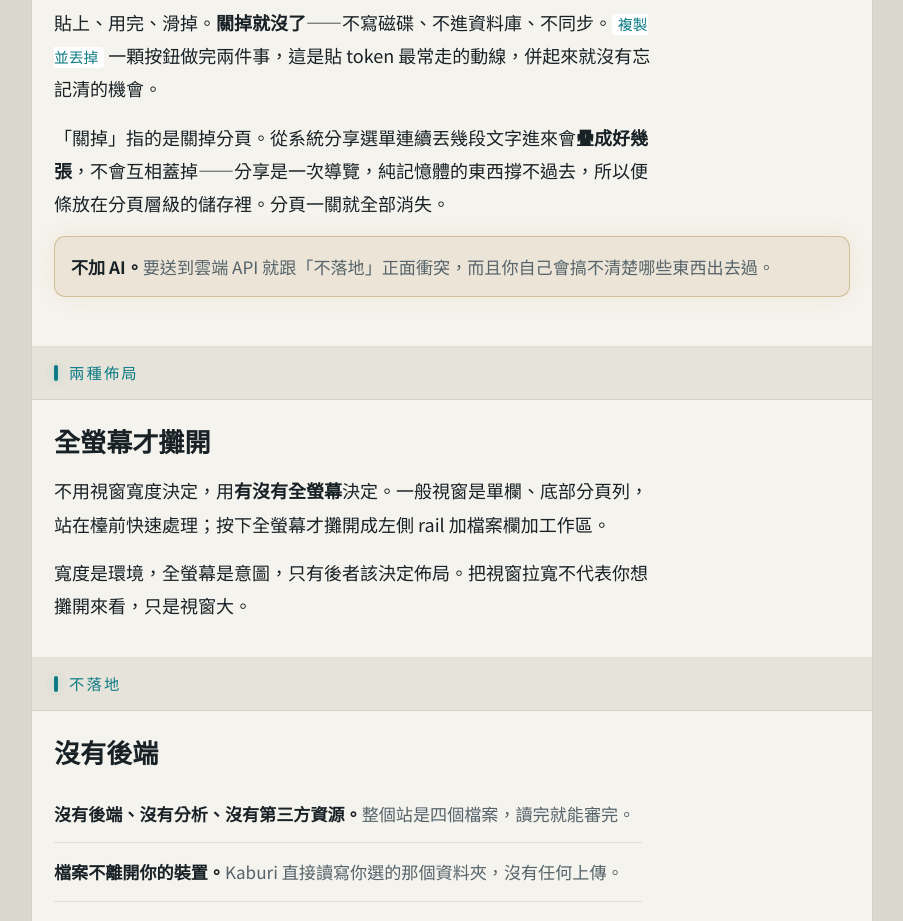
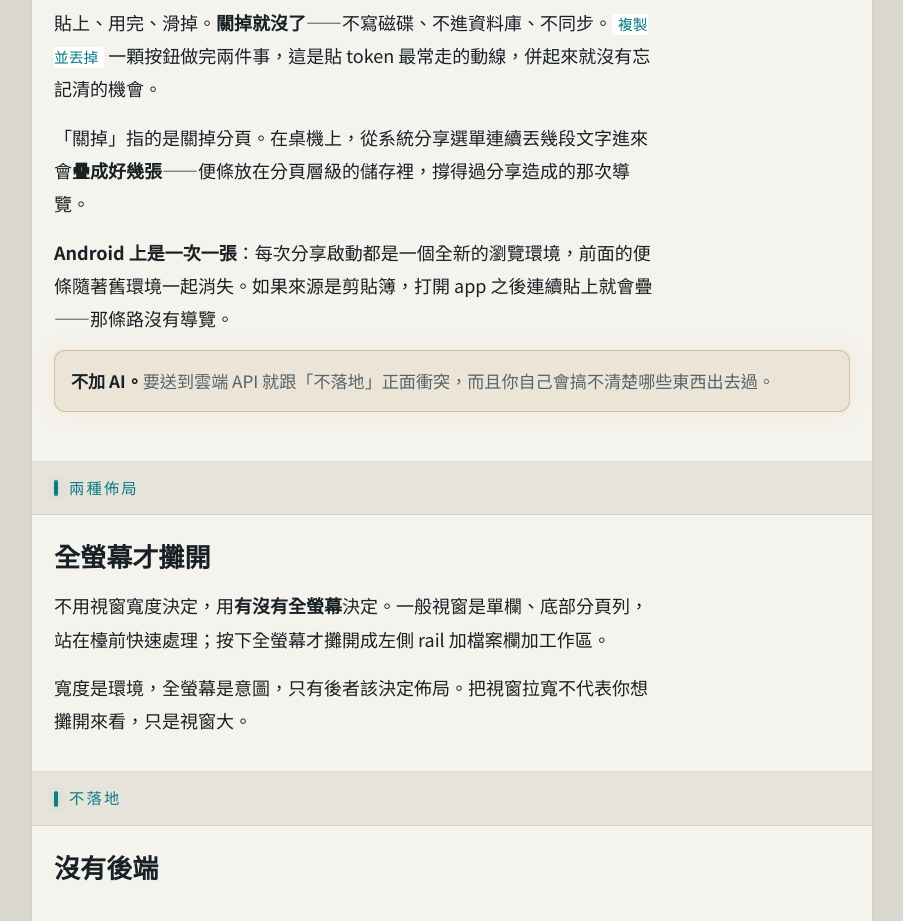
Before and after one commit to clarencechien/kaburi, a website: page docs/kaburi.html in a window 1280 px wide. Shown: the part 4280-5201 px from the top of the page, without its empty margins (188-1091 px from the left). Drawn offline with nearby package versions, Linux system fonts and the light colour scheme.

Commit message:
docs: sessionStorage does not carry notes across an Android share
Device testing settles it: each Android share launch gets a fresh
browsing context, so the per-tab store is empty before the page runs.
The test that distinguishes it is that a hand-typed note disappears too,
which rules out the shared note having overwritten anything.

The README and the product page both claimed consecutive shares
accumulate. That holds on desktop and not on Android, so both now say
which, and name what making it work would cost. Also records that
pasting from the clipboard into an already-open app never had the
problem, since nothing navigates.

Co-Authored-By: Claude Opus 5 <noreply@anthropic.com>
Claude-Session: https://claude.ai/code/session_01JiVcXjbzTPnEq8UfXsEMrW

```diff
--- a/docs/kaburi.html
+++ b/docs/kaburi.html
@@ -308,7 +308,8 @@ footer{
   <div class="eyebrow">便條</div>
   <h2>關掉就沒了</h2>
   <p>貼上、用完、滑掉。<strong>關掉就沒了</strong>——不寫磁碟、不進資料庫、不同步。<code>複製並丟掉</code> 一顆按鈕做完兩件事，這是貼 token 最常走的動線，併起來就沒有忘記清的機會。</p>
-  <p>「關掉」指的是關掉分頁。從系統分享選單連續丟幾段文字進來會<strong>疊成好幾張</strong>，不會互相蓋掉——分享是一次導覽，純記憶體的東西撐不過去，所以便條放在分頁層級的儲存裡。分頁一關就全部消失。</p>
+  <p>「關掉」指的是關掉分頁。在桌機上，從系統分享選單連續丟幾段文字進來會<strong>疊成好幾張</strong>——便條放在分頁層級的儲存裡，撐得過分享造成的那次導覽。</p>
+  <p><strong>Android 上是一次一張</strong>：每次分享啟動都是一個全新的瀏覽環境，前面的便條隨著舊環境一起消失。如果來源是剪貼簿，打開 app 之後連續貼上就會疊——那條路沒有導覽。</p>
   <div class="memo"><p><b>不加 AI。</b>要送到雲端 API 就跟「不落地」正面衝突，而且你自己會搞不清楚哪些東西出去過。</p></div>
 </section>
 
```
Also changed, not shown: README.md.
